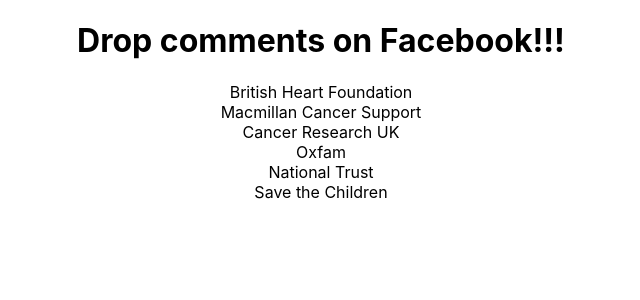
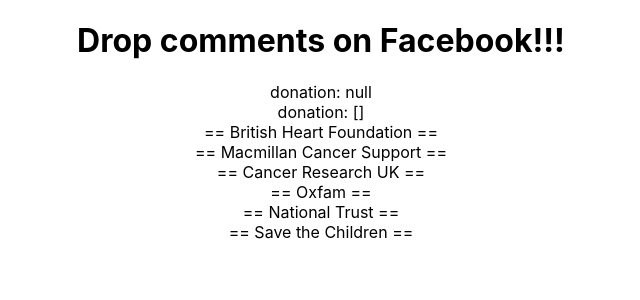
Before and after one commit to robertoalx/donations, a React (Create React App) app: page / in a window 1280 px wide. Shown: the top 300 px of the page, without its empty margins (319-959 px from the left). Built offline with nearby package versions, Linux system fonts and the light colour scheme.

Commit message:
We got DATA WOHOO

```diff
--- a/src/App.js
+++ b/src/App.js
@@ -1,9 +1,13 @@
 import React, { Component } from 'react';
 import './App.css';
 import axios from 'axios';
+import DEV_ID from './constant';
+
 
 class App extends Component {
   state = {
+    charity: null,
+    donationList: [],
     charityList: [
       {
         charityName: "British Heart Foundation",
@@ -32,14 +36,26 @@
     ]
   }
 
-  renderCharity = charityId => {
-    console.log(charityId)
+  getData = charityId => {
+    const CHARITY_URL = `https://api.justgiving.com/${DEV_ID}/v1/charity/${charityId}`
+    const CHARITY_DONATION_URL = `https://api.justgiving.com/${DEV_ID}/v1/charity/${charityId}/donations`
+    // console.log(CHARITY_URL, CHARITY_DONATION_URL)
+    axios.all(
+      [
+        axios.get(CHARITY_URL),
+        axios.get(CHARITY_DONATION_URL)
+      ]
+    ).then(axios.spread(({data: charity}, {data: {donations: donationList}}) => {
+      console.log(charity, donationList)
+    }))
   }
 
   renderCharityList = () => {
-    return this.state.charityList.map(v => {
-        return <div key={v.id}
-                    onClick={() => this.renderCharity(v.id)}>{v.charityName}</div>
+    return this.state.charityList.map(iAmAwesomeee => {
+        return  <div key={iAmAwesomeee.id}
+                    onClick={() => this.getData(iAmAwesomeee.id)}>
+                    == {iAmAwesomeee.charityName} ==
+                </div>
       }
     )
   }
@@ -48,6 +64,8 @@
     return (
       <div className="App">
         <h1>Drop comments on Facebook!!!</h1>
+        <div>donation: {JSON.stringify(this.state.charity)}</div>
+        <div>donation: {JSON.stringify(this.state.donationList)}</div>
         {this.renderCharityList()}
       </div>
     );
--- /dev/null
+++ b/src/constant.js
@@ -0,0 +1,2 @@
+const DEV_ID = '1da94ae8';
+export default DEV_ID
```
